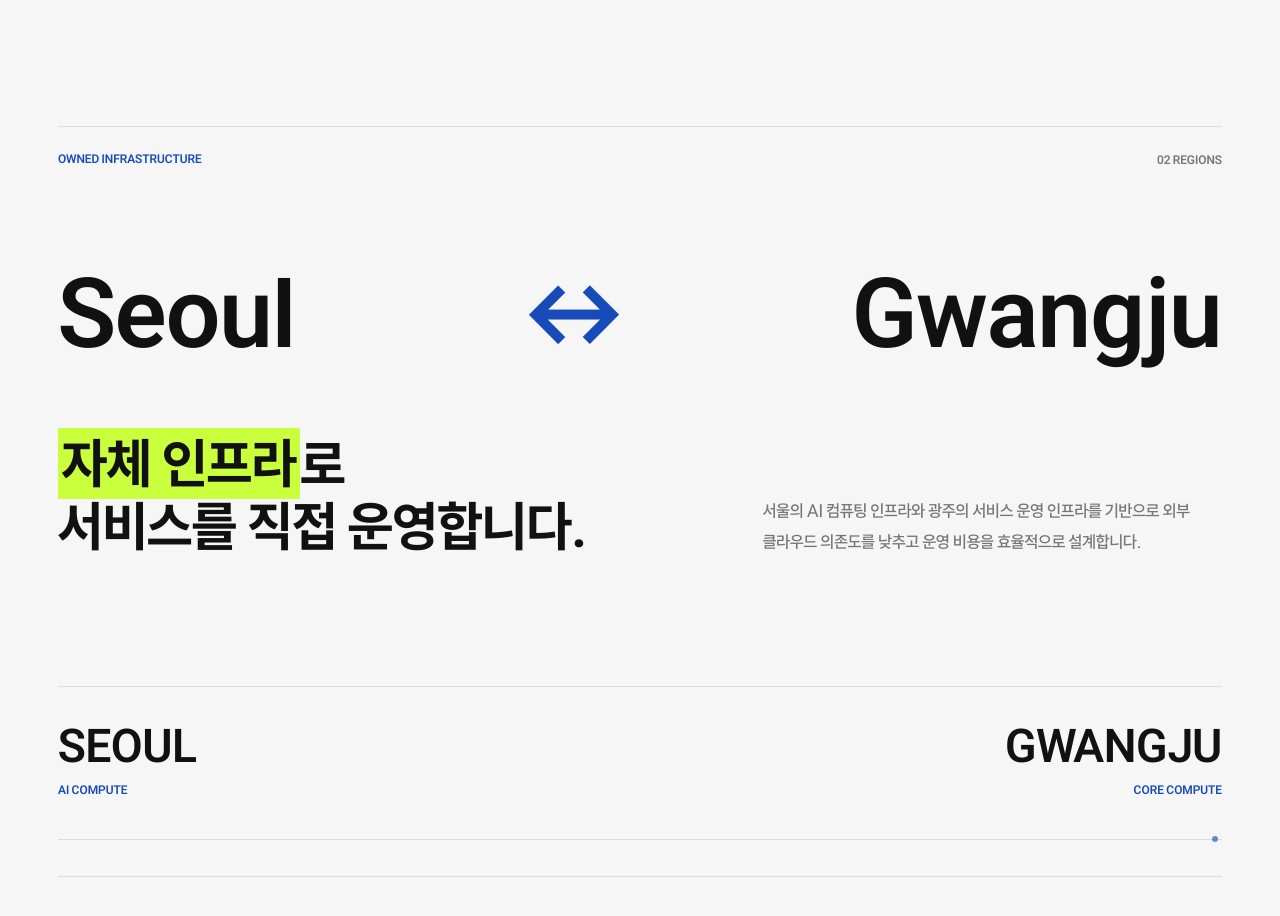
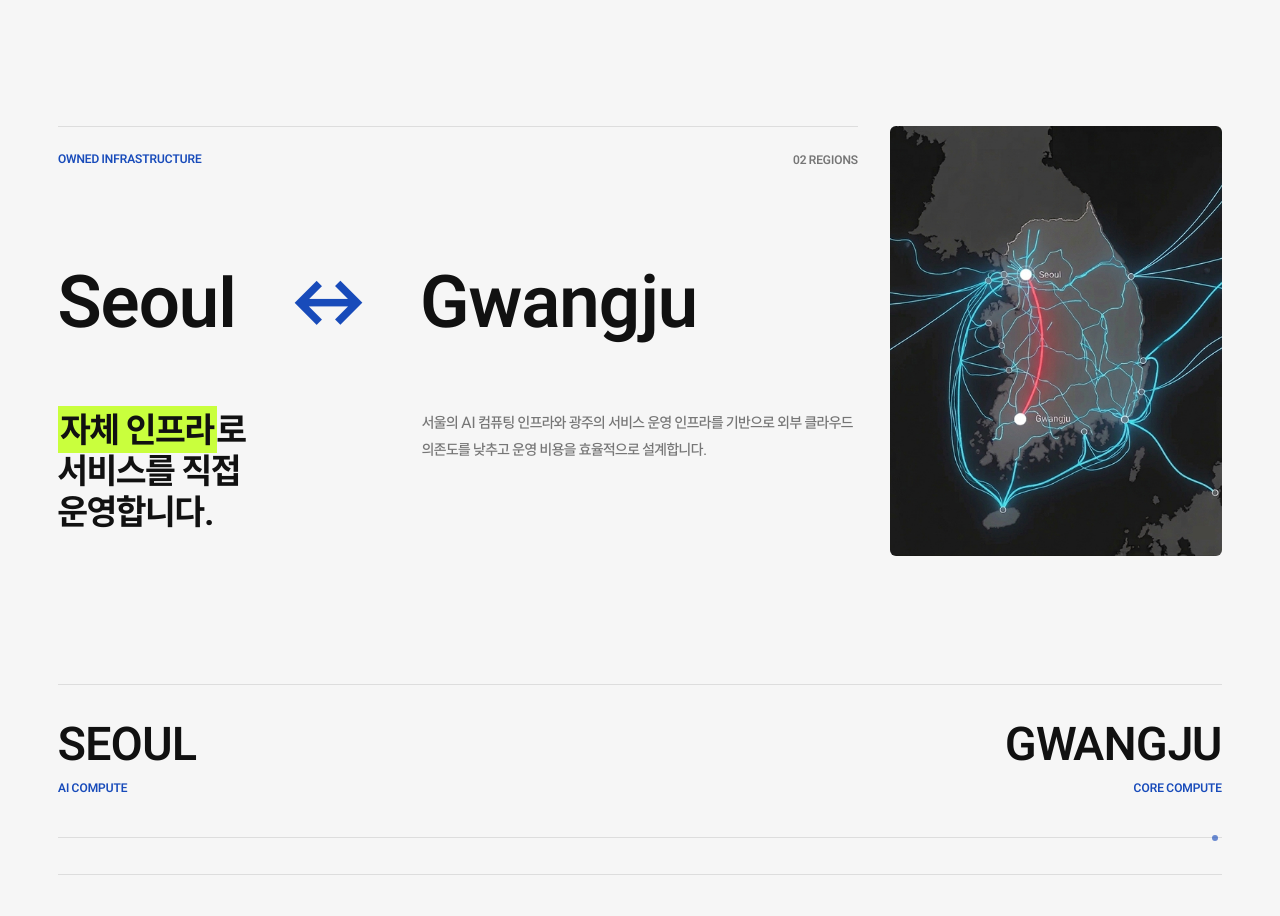
Before and after one commit to ChoiTheCreator/Studio-Jabin-HP, a Next.js app: page / in a window 1280 px wide. Shown: the part 4840-5756 px from the top of the page. Built offline with nearby package versions, Linux system fonts and the light colour scheme.

Commit message:
<Design> 자체 인프라 소개와 반응형 지도 배치

```diff
--- a/src/features/home/components/OwnedInfrastructureSection.tsx
+++ b/src/features/home/components/OwnedInfrastructureSection.tsx
@@ -1,4 +1,5 @@
 import { ArrowRightIcon } from "@heroicons/react/24/outline";
+import Image from "next/image";
 
 import { Reveal } from "@/components/motion/Reveal";
 import { contentShell, eyebrow } from "@/components/ui/tailwind";
@@ -29,8 +30,13 @@ function RegionServiceCopy({ segments }: { segments: readonly RegionServiceSegme
 export function OwnedInfrastructureSection() {
   return (
     <section id="infrastructure" aria-labelledby="infrastructure-title">
-      <div className="bg-navy-surface py-22 text-navy-ink sm:py-28 lg:py-32">
+      <div
+        className="bg-navy-surface py-22 text-navy-ink sm:py-28 lg:py-32"
+        data-testid="infrastructure-overview"
+      >
         <div className={contentShell}>
+          <div className="md:grid md:grid-cols-[minmax(0,1fr)_240px] md:gap-8 lg:grid-cols-[minmax(0,1fr)_280px] lg:gap-12 xl:grid-cols-[800px_minmax(0,1fr)] xl:gap-8">
+            <div className="xl:max-w-200" data-testid="infrastructure-intro">
               <Reveal className="border-t border-navy-line pt-5 lg:pt-6">
                 <div className="flex items-center justify-between gap-6">
                   <p className={`${eyebrow} text-navy-primary`}>OWNED INFRASTRUCTURE</p>
@@ -38,7 +44,7 @@ export function OwnedInfrastructureSection() {
                 </div>
 
                 <h2
-              className="mt-14 mb-0 flex items-center justify-between gap-2 text-[34px] leading-none font-bold sm:mt-20 sm:gap-3 sm:text-[64px] lg:mt-24 lg:text-[96px]"
+                  className="mt-14 mb-0 flex items-center justify-between gap-2 text-[34px] leading-none font-bold sm:mt-20 sm:gap-3 sm:text-[64px] md:justify-start md:gap-6 md:text-[42px] lg:mt-24 lg:gap-10 lg:text-[60px] xl:gap-14 xl:text-[72px]"
                   id="infrastructure-title"
                   aria-label="Seoul to Gwangju"
                 >
@@ -49,18 +55,33 @@ export function OwnedInfrastructureSection() {
                   <span className="whitespace-nowrap">Gwangju</span>
                 </h2>
 
-            <div className="mt-14 grid gap-8 sm:mt-18 lg:grid-cols-[minmax(0,1.14fr)_minmax(320px,0.86fr)] lg:items-end lg:gap-24">
-              <p className="m-0 max-w-190 text-[34px] leading-[1.08] font-bold break-keep sm:text-[46px] lg:text-[58px]">
+                <div className="mt-14 grid gap-8 sm:mt-18 md:grid-cols-1 md:items-start xl:grid-cols-[332px_minmax(0,1fr)]">
+                  <p className="m-0 max-w-190 text-[34px] leading-[1.08] font-bold break-keep sm:text-[46px] md:text-[38px] lg:text-[42px] xl:text-[38px]">
                     <TextHighlight>자체 인프라</TextHighlight>로
                     <br />
-                서비스를 직접 운영합니다.
+                    서비스를 직접
+                    <br />
+                    운영합니다.
                   </p>
-              <p className="m-0 max-w-145 text-[16px] leading-[1.72] break-keep text-navy-muted sm:text-[18px]">
+                  <p className="m-0 max-w-145 text-[16px] leading-[1.72] break-keep text-navy-muted sm:text-[18px] xl:text-[16px]">
                     서울의 AI 컴퓨팅 인프라와 광주의 서비스 운영 인프라를 기반으로 외부 클라우드
                     의존도를 낮추고 운영 비용을 효율적으로 설계합니다.
                   </p>
                 </div>
               </Reveal>
+            </div>
+
+            <Reveal className="mt-10 ml-auto w-full max-w-60 overflow-hidden rounded-md sm:mt-14 sm:max-w-72 md:mt-0 md:max-w-none">
+              <Image
+                className="h-auto w-full"
+                src="/images/infrastructure/infra-map.png"
+                alt="서울과 광주의 자체 인프라 거점을 연결한 대한민국 네트워크 지도"
+                width={464}
+                height={602}
+                sizes="(min-width: 1280px) 332px, (min-width: 1024px) 280px, (min-width: 768px) 240px, (min-width: 640px) 288px, 240px"
+              />
+            </Reveal>
+          </div>
 
           <Reveal
             className="mt-18 border-y border-navy-line py-7 sm:mt-24 sm:py-9 lg:mt-32"
```
Also changed, not shown: public/images/infrastructure/infra-map.png (added). Lines whose indentation alone changed are shown as unchanged.
